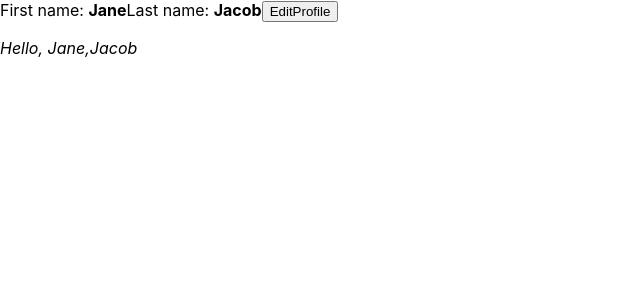
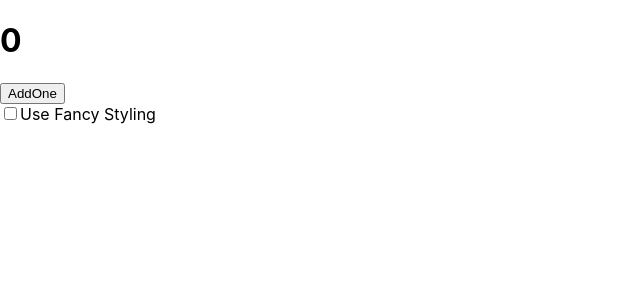
Before and after one commit to itsadityajais/REACT-PLAYGROUND, a React (Create React App) app: page / in a window 1280 px wide. Shown: the top 300 px of the page, without its empty margins (0-640 px from the left). Built offline with nearby package versions, Linux system fonts and the light colour scheme.

Commit message:
Preserve State

```diff
--- /dev/null
+++ b/src/Aanya/React-Topics/Managing State/PreserveState.js
@@ -0,0 +1,33 @@
+import { useState } from "react"
+
+//as long as it is in same position in ui tree
+export function PreserveState(){
+    const[isFancy,setIsFancy]=useState(false);
+    return (<div>
+        {isFancy ? (<Counter isFancy={true }/>) : <div><Counter isFancy={false} /> </div>}
+        {/*<Counter isFancy={false}/> )}*/}
+       <label>
+<input type="checkbox" checked={isFancy}
+onChange={e=>{ setIsFancy(e.target.checked)}}/>
+Use Fancy Styling
+       </label>
+    </div>
+    )}
+//counter is alwasy the first child of div so counter state doesnt reset
+function Counter({isFancy}){
+    const[score,setScore]=useState(0);
+    const[hover,setHover]=useState(false);
+    let className="counter"
+    if (hover) {
+        className += ' hover';
+      }
+      if (isFancy) {
+        className += ' fancy';
+      }
+    return (
+      <div className={className} onPointerEnter={() => setHover(true)}
+      onPointerLeave={() => setHover(false)}>
+        <h1>{score}</h1>
+        <button onClick={()=>setScore(score+1)}> AddOne</button>
+      </div>);
+}
--- a/src/App.js
+++ b/src/App.js
@@ -6,7 +6,8 @@
 // import Pure, { Pure2 } from "./Aanya/LearningUI/Pure2";
 // import Gallery from "./Aanya/State/App";
 // import Test from "./Aanya/State/Test";
-import Challenge2 from "./Aanya/React-Topics/Managing State/Challenge2";
+//import Challenge2 from "./Aanya/React-Topics/Managing State/Challenge2";
+import { PreserveState } from "./Aanya/React-Topics/Managing State/PreserveState";
 //mport Challenge1 from "./Aanya/React-Topics/Managing State/UI change State Change/Challenge1";
 
 
@@ -15,5 +16,5 @@
   //return <PackingList />;
   //return <Conditional_Rendaring/>;
   //return <RendaringList/>;
-  return <Challenge2/>
+  return <PreserveState/>
  }
```
